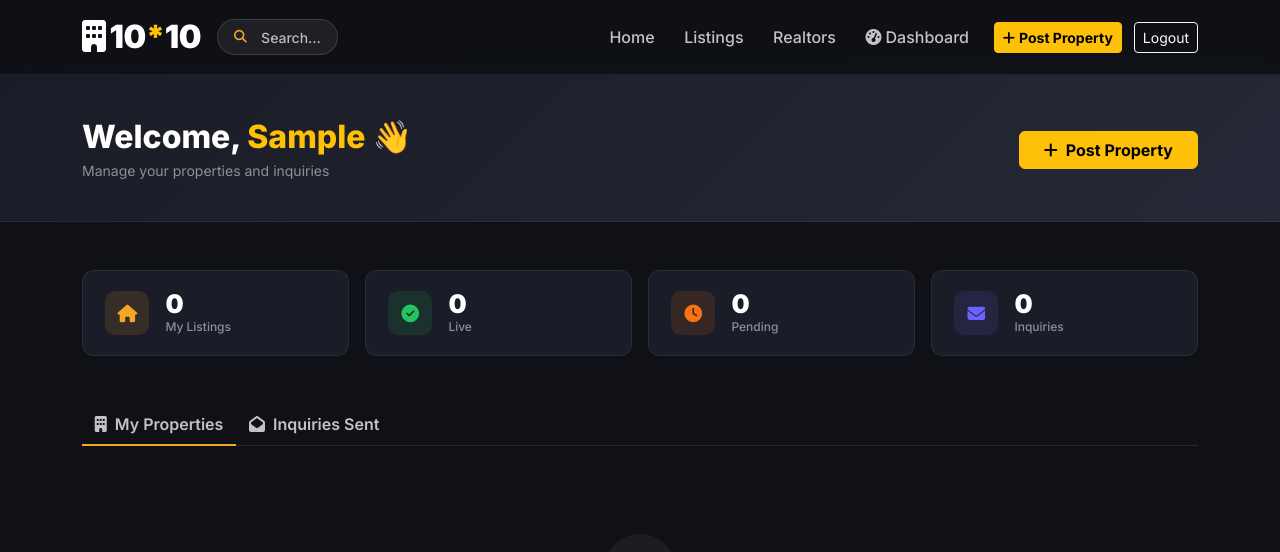
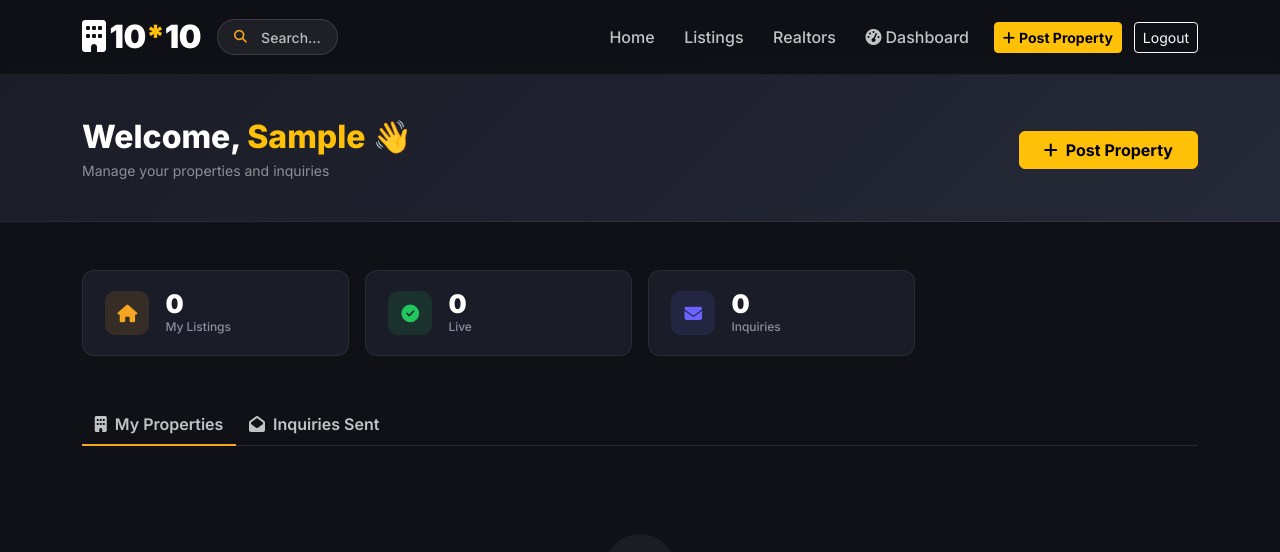
Before and after one commit to RahulTiwari293/propvista-real-estate, a Django app: page /dashboard/ in a window 1280 px wide. Shown: the top 552 px of the page. Run offline with Django 5.2, Linux system fonts and the light colour scheme; the visitor is signed in with stand-in values (Sample User, id 1); data that the repository does not hold is empty.

Commit message:
feat: remove pending status - all listings go live instantly on dashboard

```diff
--- a/main/views.py
+++ b/main/views.py
@@ -193,7 +193,6 @@ def dashboard(request):
         'contacts': Contact.objects.filter(user=u).order_by('-contact_date'),
         'my_listings': my_listings,
         'live_count': my_listings.filter(is_published=True).count(),
-        'pending_count': my_listings.filter(is_published=False).count(),
         'display_name': u.first_name or u.username,
     })
 
--- a/templates/dashboard.html
+++ b/templates/dashboard.html
@@ -39,17 +39,6 @@
                 <div>
                     <div class="stat-strip-num">{{ live_count }}</div>
                     <div class="stat-strip-label">Live</div>
-                </div>
-            </div>
-        </div>
-        <div class="col-6 col-md-3">
-            <div class="stat-strip">
-                <div class="stat-strip-icon" style="background:rgba(249,115,22,.12);color:#f97316">
-                    <i class="fas fa-clock"></i>
-                </div>
-                <div>
-                    <div class="stat-strip-num">{{ pending_count }}</div>
-                    <div class="stat-strip-label">Pending</div>
                 </div>
             </div>
         </div>
@@ -113,11 +102,7 @@
                         <div class="dash-listing-body">
                             <div class="d-flex justify-content-between align-items-start mb-2">
                                 <h6 class="fw-700 text-white mb-0 me-2" style="font-size:.9rem">{{ l.title }}</h6>
-                                {% if l.is_published %}
                                 <span class="status-pill pill-live">Live</span>
-                                {% else %}
-                                <span class="status-pill pill-pending">Pending</span>
-                                {% endif %}
                             </div>
                             <p class="text-muted small mb-2">
                                 <i class="fas fa-map-marker-alt me-1 text-warning"></i>{{ l.city }}, {{ l.state }}
```
